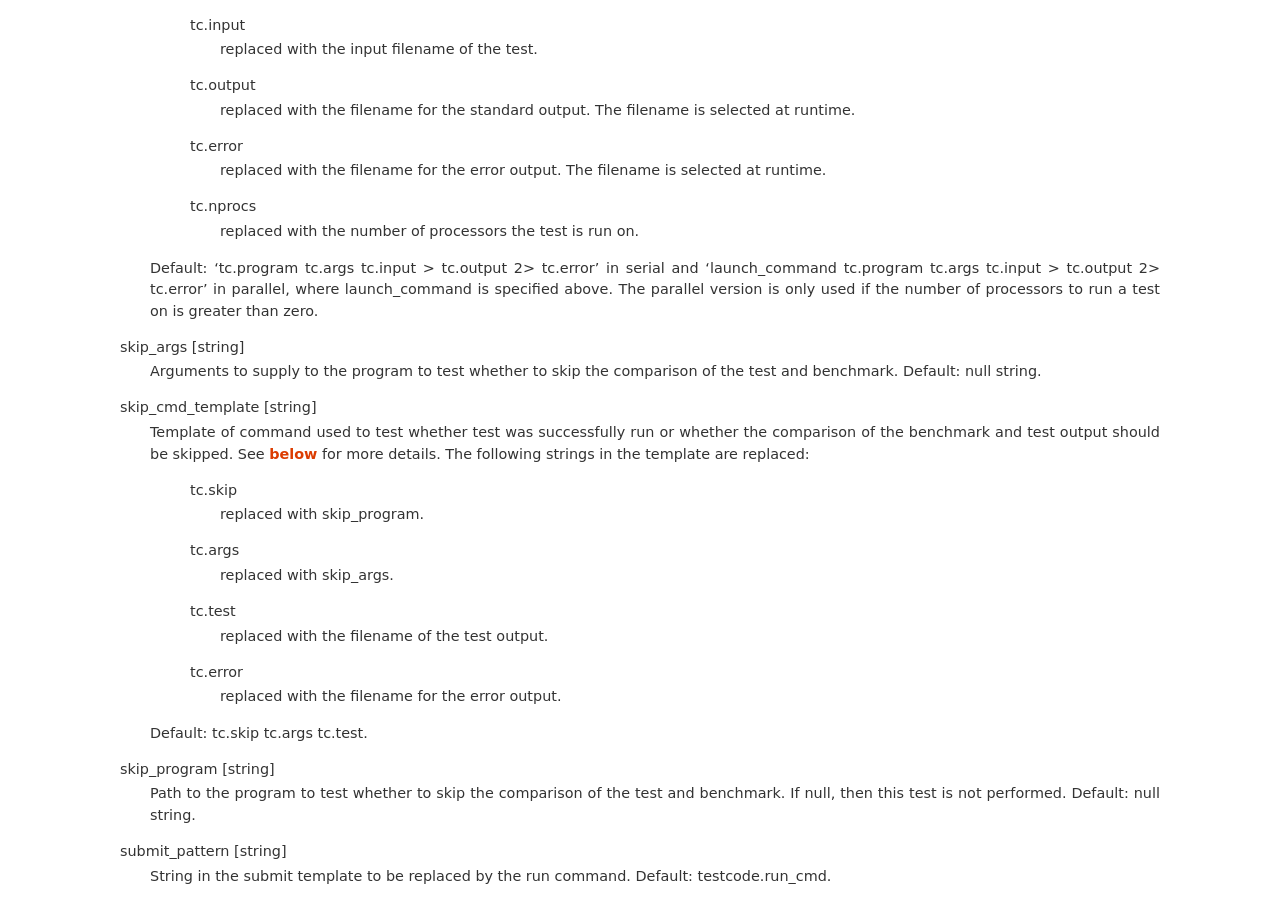
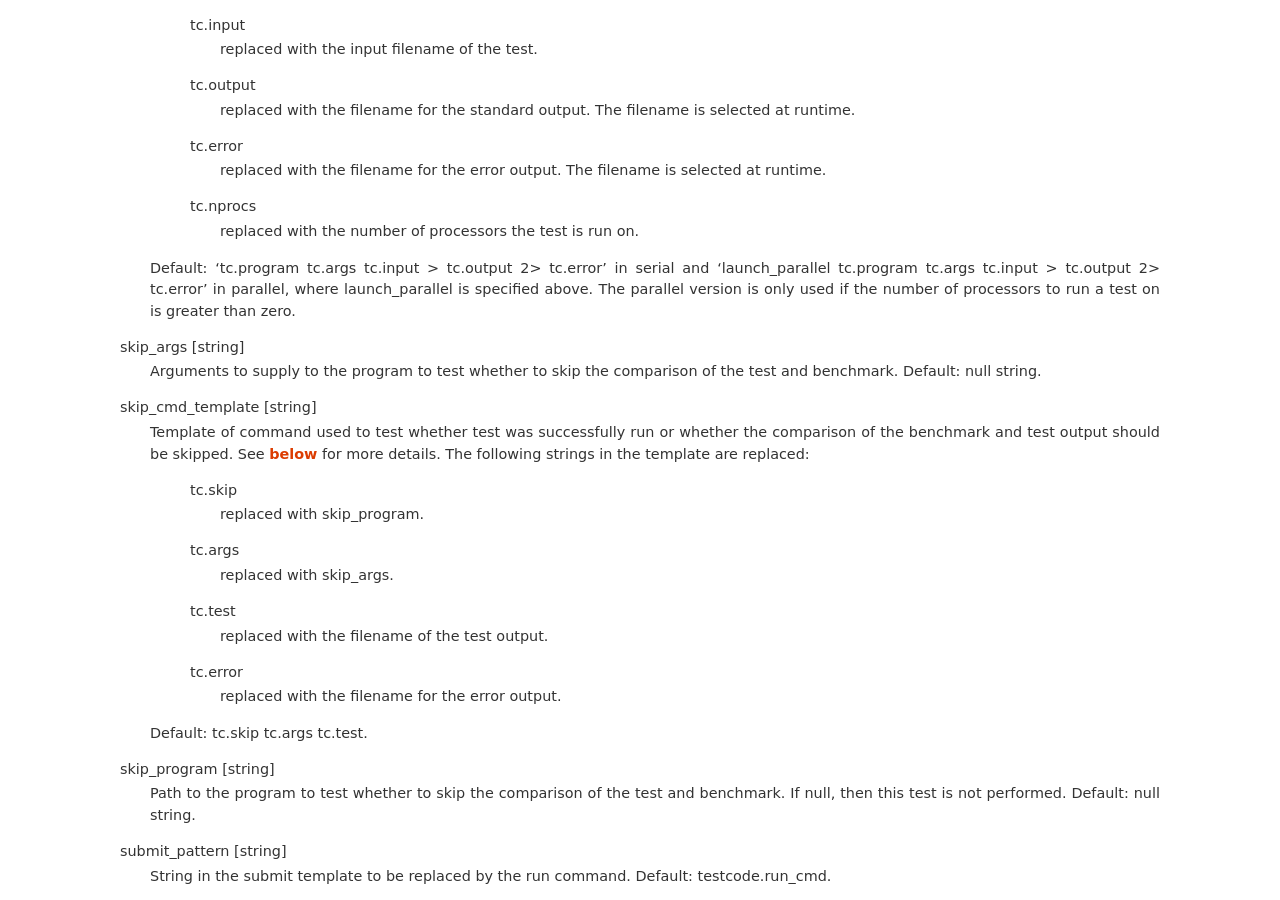
Before and after one commit to jsspencer/testcode, a Sphinx documentation site: the page built from docs/userconfig.rst, in a window 1280 px wide and 900 px high, scrolled down 2109 px. Built offline with Sphinx 7.4.7, drawn with Linux system fonts in a browser that asks for light colours.

Commit message:
Consistent naming of launch_parallel  command.

```diff
--- a/docs/userconfig.rst
+++ b/docs/userconfig.rst
@@ -116,8 +116,8 @@ run_cmd_template [string]
             replaced with the number of processors the test is run on.
 
     Default: 'tc.program tc.args tc.input > tc.output 2> tc.error' in serial
-    and 'launch_command tc.program tc.args tc.input > tc.output 2> tc.error' in
-    parallel, where launch_command is specified above.  The parallel version is
+    and 'launch_parallel tc.program tc.args tc.input > tc.output 2> tc.error' in
+    parallel, where launch_parallel is specified above.  The parallel version is
     only used if the number of processors to run a test on is greater than
     zero.
 skip_args [string]
```
